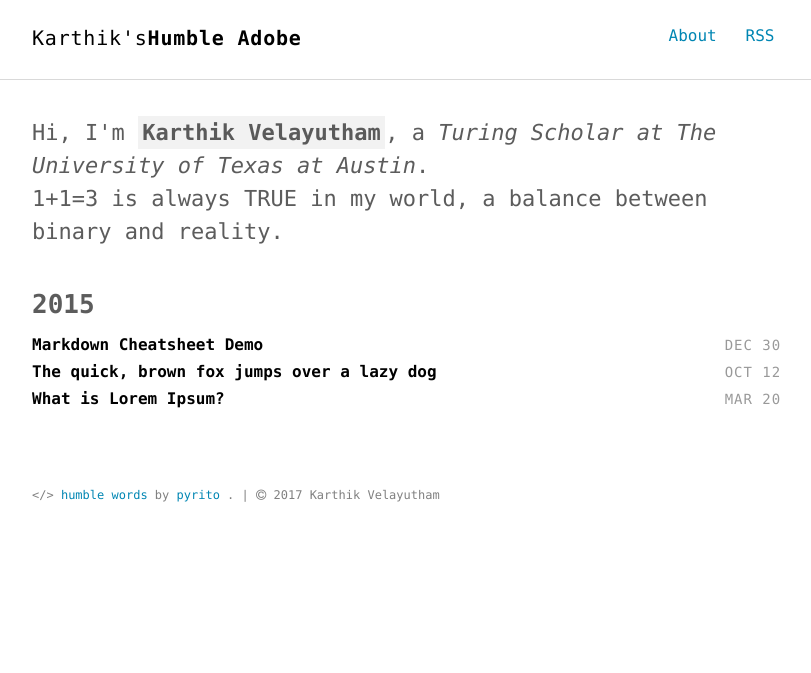
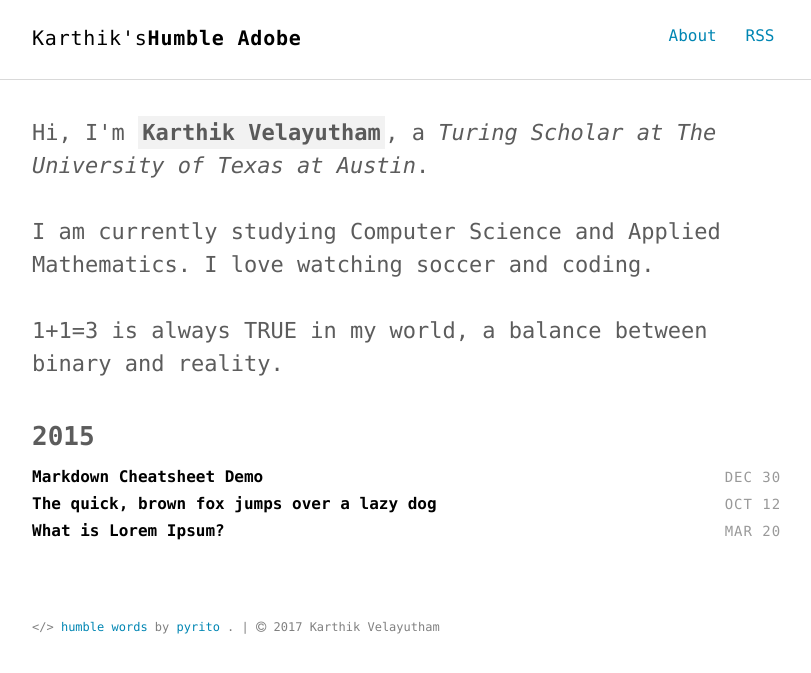
Before and after one commit to pyrito/pyrito.github.io, a Jekyll site: the page built from index.html, in a window 1280 px wide. Shown: the top 673 px of the page, without its empty margins (232-1043 px from the left). Built offline with Jekyll 4.4.1, drawn with Linux system fonts in a browser that asks for light colours.

Commit message:
Added a better intro the beginning of the website

```diff
--- a/_includes/intro.html
+++ b/_includes/intro.html
@@ -1,6 +1,11 @@
 <section class="intro">
   <div class="container">
-    <p class="lead">Hi, I'm <strong class="author-name" itemprop="name">{{ site.author.name }}</strong>, a <em itemprop="jobTitle">{{ site.author.job }}</em>. <br>
+    <p class="lead">Hi, I'm <strong class="author-name" itemprop="name">{{ site.author.name }}</strong>, a <em itemprop="jobTitle">{{ site.author.job }}</em>.
+      <br>
+      <br>
+      I am currently studying Computer Science and Applied Mathematics. I love watching soccer and coding.
+      <br>
+      <br>
     {{ site.author.bio }}</p>
   </div>
 </section>
```
